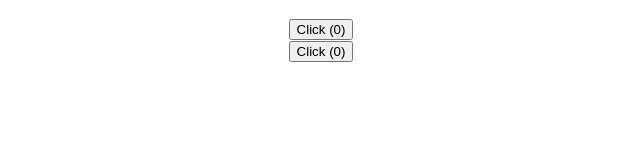
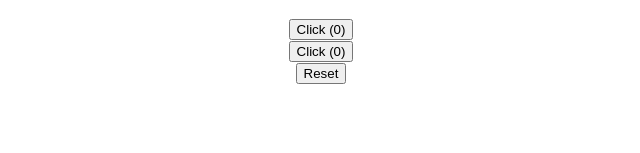
Before and after one commit to suresh37/react-practice-app, a React (Create React App) app: page / in a window 1280 px wide. Shown: the part 134-287 px from the top of the page, without its empty margins (319-959 px from the left). Built offline with nearby package versions, Linux system fonts and the light colour scheme.

Commit message:
reset button

```diff
--- a/src/App.js
+++ b/src/App.js
@@ -7,8 +7,11 @@ function App() {
   const [count, setCount] = useState(0);
 
   function handleClick() {
-    console.log('button clicked', count)
+    console.log('button clicked ::', count)
     setCount(count + 1);
+  }
+  function reset(){
+    setCount(0);
   }
   return (
     <div className="App">
@@ -17,6 +20,8 @@ function App() {
         <MyBtn count={count} onClick={handleClick}></MyBtn>
         <br></br>
         <MyBtn count={count} onClick={handleClick}></MyBtn>
+        <br></br>
+        <button onClick={reset}>Reset</button>
       </div>
     </div >
   );
```
Also changed, not shown: src/components/MyBtn.jsx (line endings or trailing spaces), 1 other file (tests, documents, lock files or other folders).
